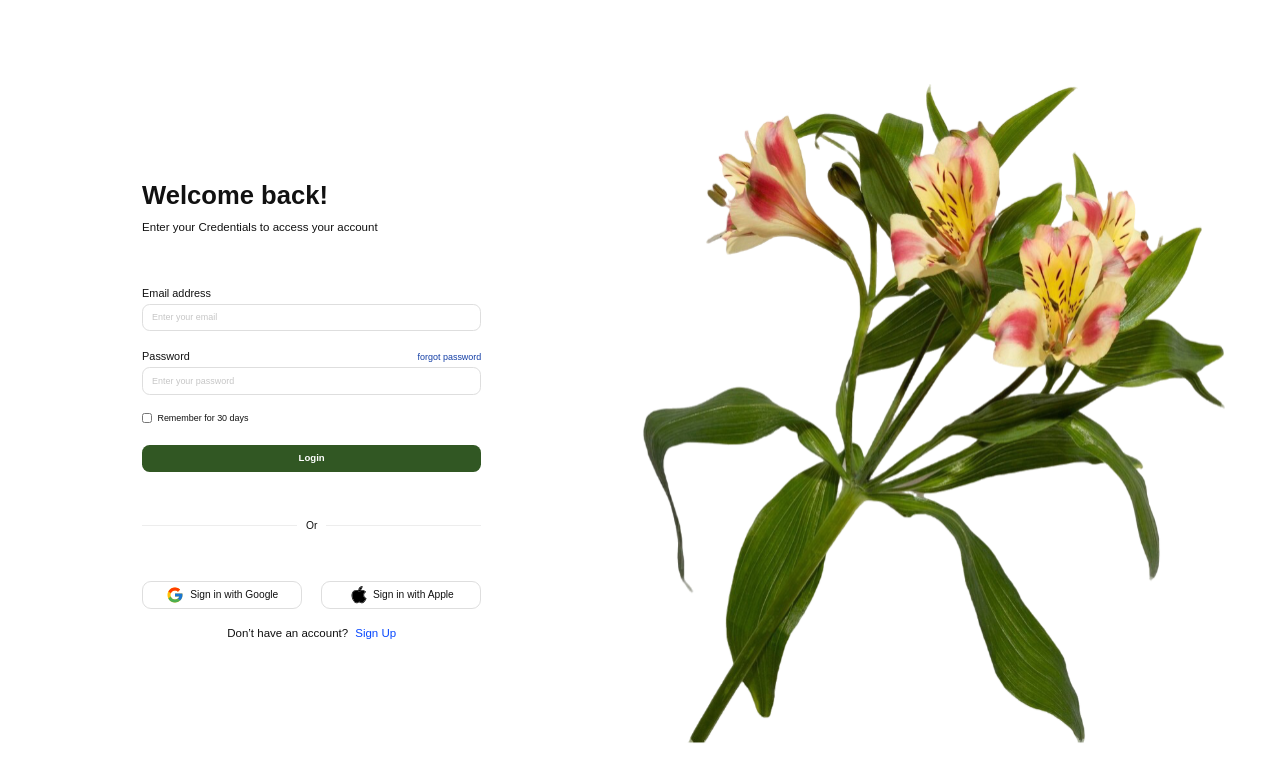
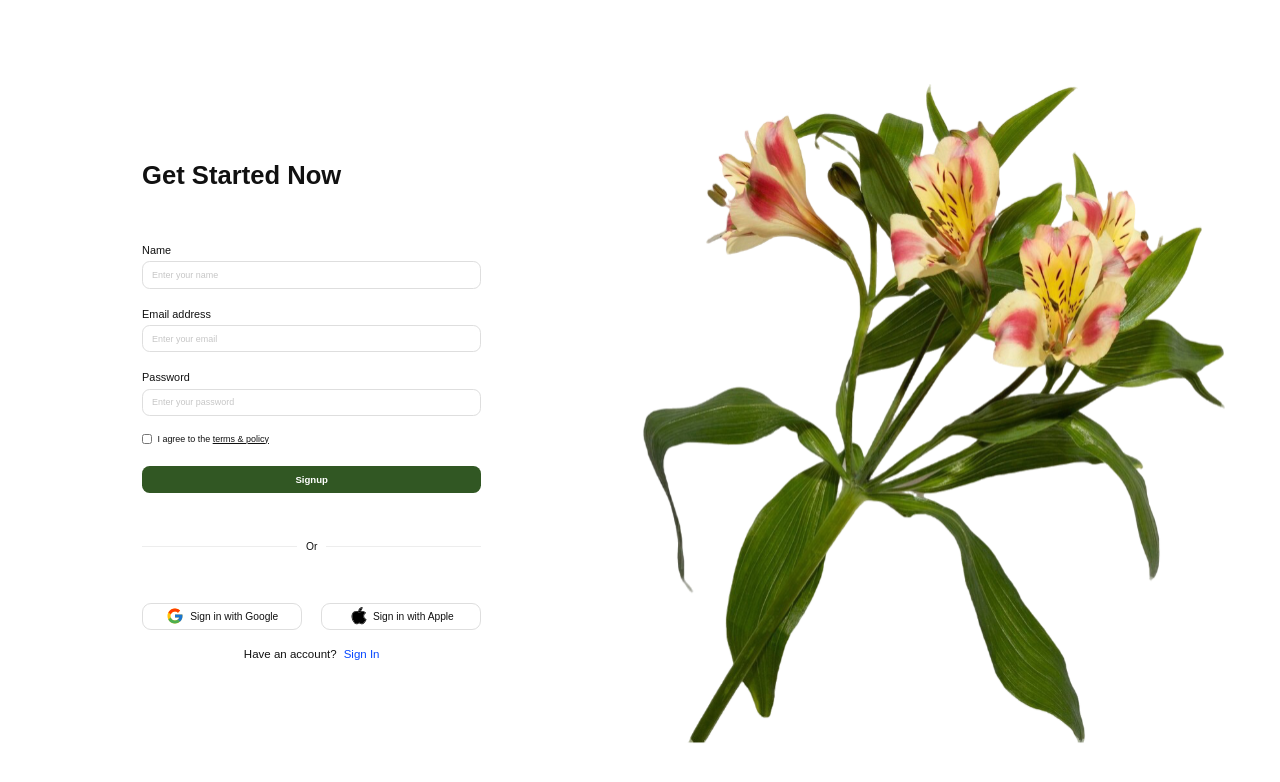
Before and after one commit to wgultiano/appdev1-final-practical-exam, a React (Vite) app: page / in a window 1280 px wide. Shown: the top 782 px of the page. Built offline with nearby package versions, Linux system fonts and the light colour scheme.

Commit message:
Use shadcn/ui Input in Sign Up page

```diff
--- a/src/App.jsx
+++ b/src/App.jsx
@@ -1,7 +1,7 @@
-import Login from './components/Login.jsx'
+import SignUp from './components/SignUp.jsx'
 
 function App() {
-  return <Login />
+  return <SignUp />
 }
 
 export default App
--- a/src/components/SignUp.jsx
+++ b/src/components/SignUp.jsx
@@ -1,6 +1,7 @@
 import flower from '../assets/blossom-flower.svg'
 import googleLogo from '../assets/icons-google-logo.svg'
 import appleLogo from '../assets/icons-apple-logo.svg'
+import { Input } from './ui/input.jsx'
 import styles from './SignUp.module.css'
 
 function SignUp() {
@@ -12,7 +13,8 @@ function SignUp() {
           <form className={styles.form} onSubmit={(event) => event.preventDefault()}>
             <div className={styles.field}>
               <label htmlFor="signup-name">Name</label>
-              <input
+              <Input
+                className={styles.input}
                 id="signup-name"
                 name="name"
                 type="text"
@@ -23,7 +25,8 @@ function SignUp() {
 
             <div className={styles.field}>
               <label htmlFor="signup-email">Email address</label>
-              <input
+              <Input
+                className={styles.input}
                 id="signup-email"
                 name="email"
                 type="email"
@@ -34,7 +37,8 @@ function SignUp() {
 
             <div className={styles.field}>
               <label htmlFor="signup-password">Password</label>
-              <input
+              <Input
+                className={styles.input}
                 id="signup-password"
                 name="password"
                 type="password"
--- a/src/components/SignUp.module.css
+++ b/src/components/SignUp.module.css
@@ -45,7 +45,7 @@
   line-height: var(--line-height-body);
 }
 
-.field input {
+.input {
   box-sizing: border-box;
   display: block;
   width: 100%;
@@ -59,7 +59,7 @@
   font-size: var(--font-size-input);
 }
 
-.field input::placeholder {
+.input::placeholder {
   color: var(--color-placeholder);
 }
 
```
Also changed, not shown: gultiano-signup-shadcn-input.png (added).
